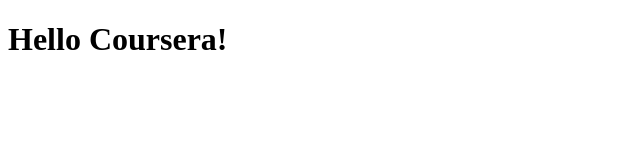
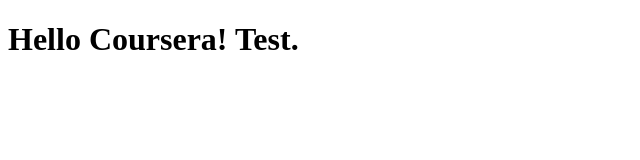
Before and after one commit to DmitriiShramenko/coursera-test, a plain HTML site: page site/index.html in a window 1280 px wide. Shown: the whole page, without its empty margins (0-640 px from the left). Drawn offline with Linux system fonts and the light colour scheme.

Commit message:
MyNew Commit after close!

```diff
--- a/site/index.html
+++ b/site/index.html
@@ -7,7 +7,7 @@
 </head>
 <body>
 	<h1>
-		Hello Coursera!
+		Hello Coursera!	Test.
 	</h1>
 </body>
 </html>
```
